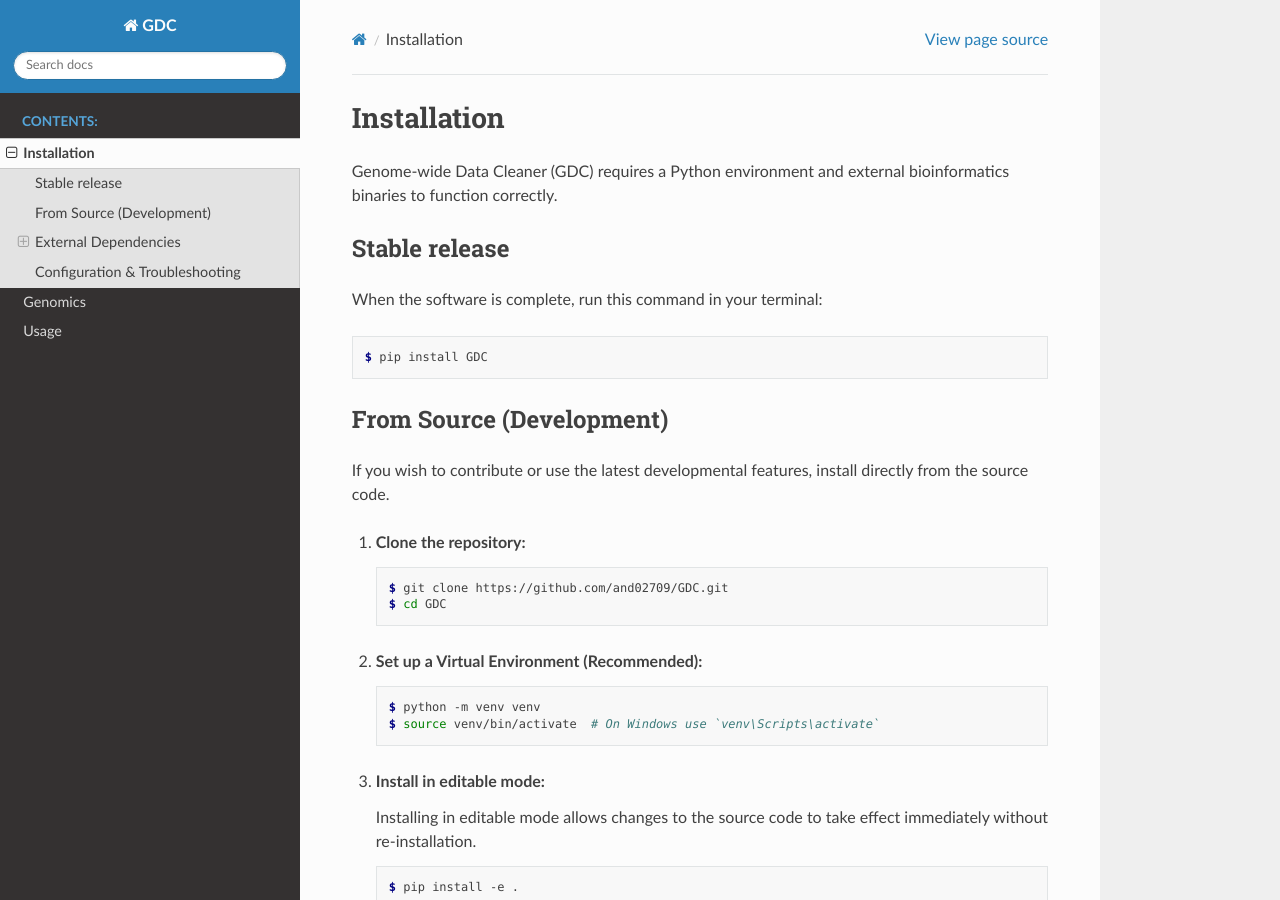
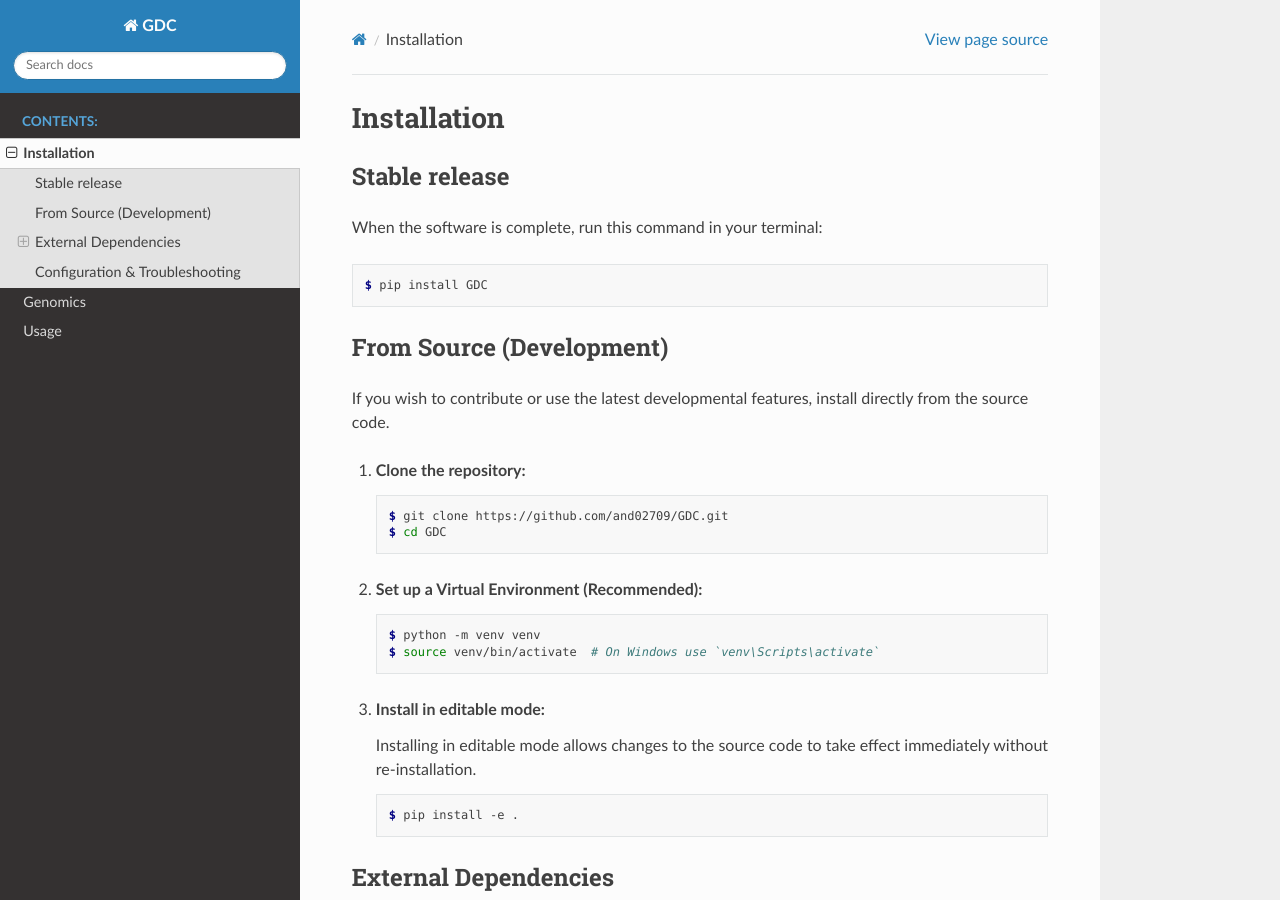
Before and after one commit to and02709/GDC, a Sphinx documentation site: the page built from docs/installation.rst, in a window 1280 px wide and 900 px high. Built offline with Sphinx 7.4.7 and the Read the Docs theme 3.1.0, drawn with Linux system fonts in a browser that asks for light colours; pages that are not in the unit, such as notebooks, are missing from menus.

Commit message:
Update installation instructions for GDC
Removed the requirement for external bioinformatics binaries in the installation instructions.

```diff
--- a/docs/installation.rst
+++ b/docs/installation.rst
@@ -4,7 +4,6 @@
 Installation
 ============
 
-Genome-wide Data Cleaner (GDC) requires a Python environment and external bioinformatics binaries to function correctly.
 
 Stable release
 --------------
```
